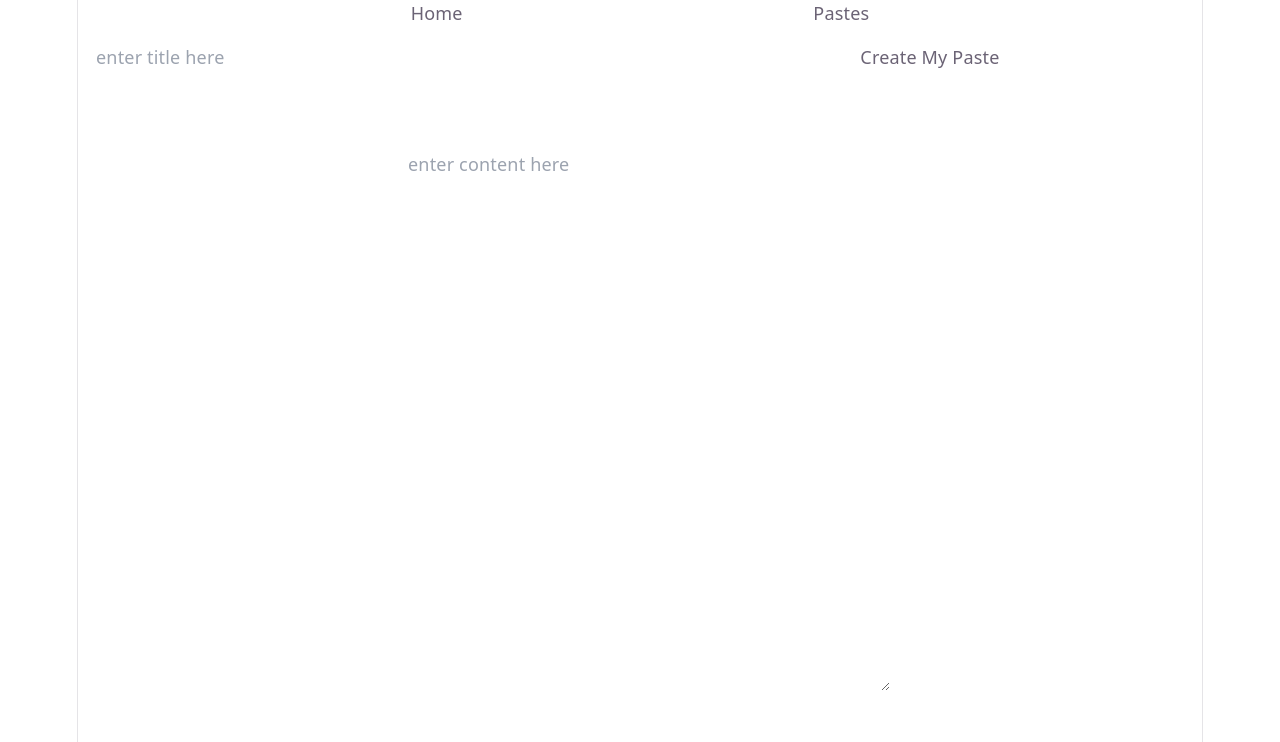
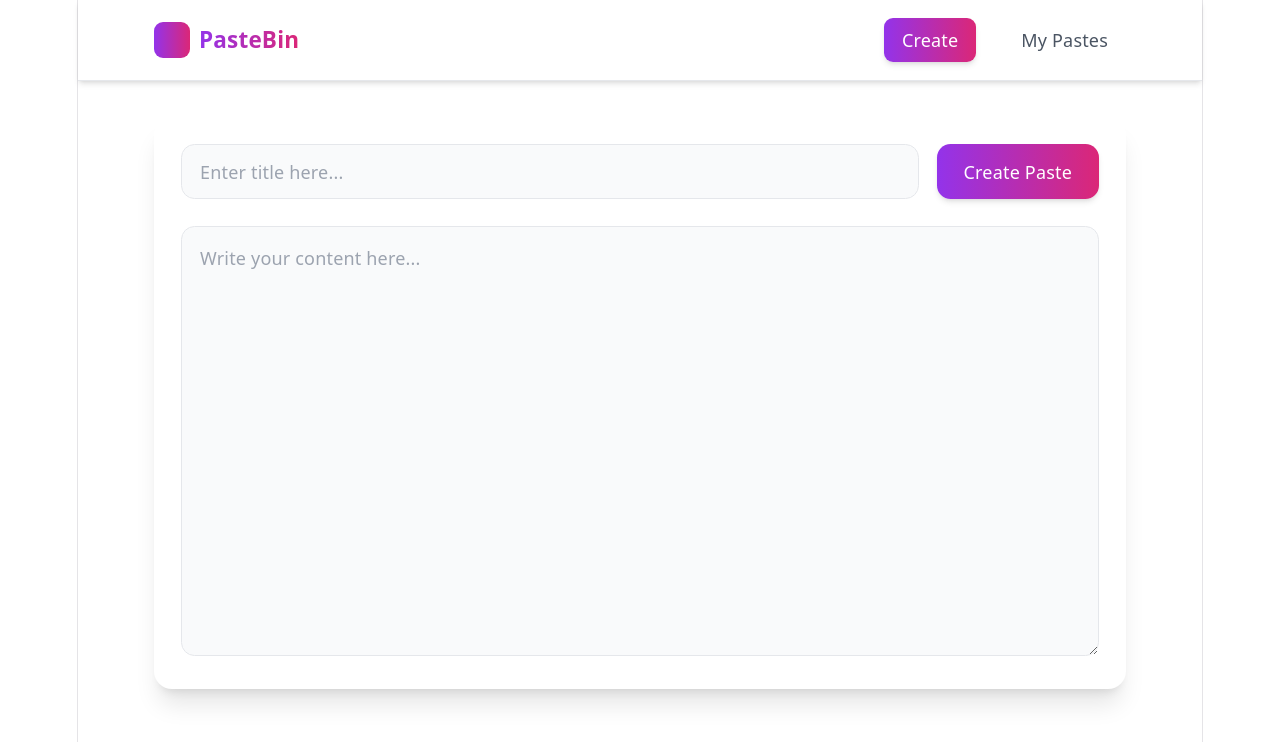
Before and after one commit to ashupal-career/PasteApp, a React (Vite) app in the folder paste-app/: page / in a window 1280 px wide. Shown: the top 742 px of the page. Built offline with nearby package versions, Linux system fonts and the light colour scheme.

Commit message:
Filly I has build a paste aap

```diff
--- a/paste-app/src/components/Home.jsx
+++ b/paste-app/src/components/Home.jsx
@@ -1,79 +1,81 @@
-import React, {useEffect, useState} from 'react'
+import React, { useEffect, useState } from 'react'
 import { useDispatch, useSelector } from 'react-redux';
 import { useSearchParams } from 'react-router-dom';
 import { addToPastes, updateToPastes } from '../redux/pasteSlice';
+import toast from 'react-hot-toast';
 
 const Home = () => {
-  const [title,setTitle] = useState('');
-  const [value,setValue] = useState('');
-  const [searchParams,setSearchParams] = useSearchParams();
+  const [title, setTitle] = useState('');
+  const [value, setValue] = useState('');
+  const [searchParams, setSearchParams] = useSearchParams();
   const pasteId = searchParams.get("pasteId")
   const dispatch = useDispatch();
   const allPastes = useSelector((state) => state.paste.pastes);
 
-  useEffect(() =>{
-      if(pasteId) {
+  useEffect(() => {
+    if (pasteId) {
       const paste = allPastes.find((p) => p._id === pasteId);
+      if (paste) {
         setTitle(paste.title);
         setValue(paste.content);
       }
-    }, [pasteId])
+    }
+  }, [pasteId, allPastes])
 
-  function createPaste()
-  {
-    const paste =
-    {
-      title: title,
+  function createPaste() {
+    if (!title.trim() && !value.trim()) {
+      toast.error("Please add some content!");
+      return;
+    }
+
+    const paste = {
+      title: title || "Untitled",
       content: value,
       _id: pasteId || Date.now().toString(36),
-      createAt: new Date().toISOString(),
+      createdAt: new Date().toISOString(), // FIXED: was createAt
     }
 
-    if(pasteId)
-    {
-      // Update
+    if (pasteId) {
       dispatch(updateToPastes(paste));
-    }
-    else
-    {
-      // Create
+    } else {
       dispatch(addToPastes(paste));
     }
 
-    // After creation or updation
     setTitle('');
     setValue('');
     setSearchParams({});
-
   }
 
   return (
-    <div>
-      <div className='flex flex-row gap-7 palce-content-between'>
+    <div className="max-w-4xl mx-auto px-4 py-8">
+      <div className="bg-white dark:bg-gray-800 rounded-2xl shadow-xl overflow-hidden">
+        <div className="p-6">
+          <div className="flex flex-col sm:flex-row gap-4 mb-6">
             <input
-          className='p-1 rounded-2xl mt-2 w-[66%] pl-4'
+              className="flex-1 px-4 py-3 rounded-xl border border-gray-200 dark:border-gray-700 bg-gray-50 dark:bg-gray-900 focus:outline-none focus:ring-2 focus:ring-purple-500 focus:border-transparent transition-all"
               type="text"
-          placeholder='enter title here'
+              placeholder="Enter title here..."
               value={title}
               onChange={(e) => setTitle(e.target.value)}
             />
-
             <button
               onClick={createPaste}
-          className='p-2 rounded-2xl mt-2'>
-          {
-            pasteId ? "Update My Paste" : "Create My Paste"
-          }
+              className="px-6 py-3 rounded-xl bg-gradient-to-r from-purple-600 to-pink-600 text-white font-medium hover:from-purple-700 hover:to-pink-700 transition-all duration-200 shadow-md hover:shadow-lg"
+            >
+              {pasteId ? "Update Paste" : "Create Paste"}
             </button>
           </div>
-      <div className='mt-8'>
+
+          <div>
             <textarea
-          className='rounded-2xl mt-4 min-w-[500px] p-4'
+              className="w-full rounded-xl border border-gray-200 dark:border-gray-700 bg-gray-50 dark:bg-gray-900 p-4 focus:outline-none focus:ring-2 focus:ring-purple-500 focus:border-transparent transition-all resize-y"
               value={value}
-          placeholder='enter content here'
+              placeholder="Write your content here..."
               onChange={(e) => setValue(e.target.value)}
-          rows={20}
+              rows={15}
             />
+          </div>
+        </div>
       </div>
     </div>
   )
--- a/paste-app/src/components/Navbar.jsx
+++ b/paste-app/src/components/Navbar.jsx
@@ -3,10 +3,44 @@ import { NavLink } from 'react-router-dom'
 
 const Navbar = () => {
   return (
-    <div className='flex flex-row gap-4 place-content-evenly'>
-        <NavLink to='/'>Home</NavLink>
-        <NavLink to='/pastes'>Pastes</NavLink>
-    </div>
+    <nav className="bg-white dark:bg-gray-900 shadow-md border-b border-gray-200 dark:border-gray-700 sticky top-0 z-50">
+      <div className="max-w-4xl mx-auto px-4">
+        <div className="flex justify-between items-center py-4">
+          <div className="flex items-center space-x-2">
+            <div className="w-8 h-8 bg-gradient-to-r from-purple-600 to-pink-600 rounded-lg"></div>
+            <span className="text-xl font-bold bg-gradient-to-r from-purple-600 to-pink-600 bg-clip-text text-transparent">
+              PasteBin
+            </span>
+          </div>
+          <div className="flex gap-6">
+            <NavLink
+              to="/"
+              className={({ isActive }) =>
+                `px-4 py-2 rounded-lg transition-all duration-200 font-medium ${
+                  isActive
+                    ? 'bg-gradient-to-r from-purple-600 to-pink-600 text-white shadow-md'
+                    : 'text-gray-600 dark:text-gray-300 hover:bg-gray-100 dark:hover:bg-gray-800'
+                }`
+              }
+            >
+              Create
+            </NavLink>
+            <NavLink
+              to="/pastes"
+              className={({ isActive }) =>
+                `px-4 py-2 rounded-lg transition-all duration-200 font-medium ${
+                  isActive
+                    ? 'bg-gradient-to-r from-purple-600 to-pink-600 text-white shadow-md'
+                    : 'text-gray-600 dark:text-gray-300 hover:bg-gray-100 dark:hover:bg-gray-800'
+                }`
+              }
+            >
+              My Pastes
+            </NavLink>
+          </div>
+        </div>
+      </div>
+    </nav>
   )
 }
 
--- a/paste-app/src/components/ViewPaste.jsx
+++ b/paste-app/src/components/ViewPaste.jsx
@@ -1,40 +1,68 @@
-import React, {useEffect, useState} from 'react'
-import { useDispatch, useSelector } from 'react-redux';
-import { useParams, useSearchParams } from 'react-router-dom';
-import { addToPastes, updateToPastes } from '../redux/pasteSlice';
-
+import React from 'react'
+import { useSelector } from 'react-redux';
+import { useParams, Link } from 'react-router-dom';
 
 const ViewPaste = () => {
+  const { id } = useParams();
+  const allPastes = useSelector((state) => state.paste.pastes);
+  const paste = allPastes.find((p) => p._id === id);
 
-  const {id} = useParams();
-
-  const allPastes = useSelector((state) => state.paste.pastes);
-
-  const paste = allPastes.filter((p) => p._id === id)[0];
+  if (!paste) {
+    return (
+      <div className="max-w-4xl mx-auto px-4 py-8 text-center">
+        <div className="bg-white dark:bg-gray-800 rounded-2xl shadow-xl p-8">
+          <h2 className="text-2xl font-bold text-gray-800 dark:text-white mb-4">Paste Not Found</h2>
+          <p className="text-gray-600 dark:text-gray-300 mb-6">The paste you're looking for doesn't exist or has been deleted.</p>
+          <Link
+            to="/"
+            className="inline-block px-6 py-3 rounded-xl bg-gradient-to-r from-purple-600 to-pink-600 text-white font-medium hover:from-purple-700 hover:to-pink-700 transition-all"
+          >
+            Create New Paste
+          </Link>
+        </div>
+      </div>
+    );
+  }
 
   return (
-    <div>
-      <div className='flex flex-row gap-7 palce-content-between'>
+    <div className="max-w-4xl mx-auto px-4 py-8">
+      <div className="bg-white dark:bg-gray-800 rounded-2xl shadow-xl overflow-hidden">
+        <div className="p-6">
+          <div className="mb-6">
             <input
-          className='p-1 rounded-2xl mt-2 w-[66%] pl-4'
+              className="w-full px-4 py-3 rounded-xl border border-gray-200 dark:border-gray-700 bg-gray-50 dark:bg-gray-900 text-gray-800 dark:text-white font-semibold cursor-default"
               type="text"
-          placeholder='enter title here'
-          value={paste.title}
+              value={paste.title || "Untitled"}
               disabled
-          onChange={(e) => setTitle(e.target.value)}
+              readOnly
             />
+          </div>
 
-
-      </div>
-      <div className='mt-8'>
+          <div className="mb-6">
             <textarea
-          className='rounded-2xl mt-4 min-w-[500px] p-4'
+              className="w-full rounded-xl border border-gray-200 dark:border-gray-700 bg-gray-50 dark:bg-gray-900 p-4 text-gray-700 dark:text-gray-300 cursor-default resize-none"
               value={paste.content}
-          placeholder='enter content here'
               disabled
-          onChange={(e) => setValue(e.target.value)}
+              readOnly
               rows={20}
             />
+          </div>
+
+          <div className="flex gap-3">
+            <Link
+              to={`/?pasteId=${paste._id}`}
+              className="px-6 py-3 rounded-xl bg-blue-500 text-white font-medium hover:bg-blue-600 transition-colors"
+            >
+              Edit This Paste
+            </Link>
+            <Link
+              to="/"
+              className="px-6 py-3 rounded-xl bg-gray-500 text-white font-medium hover:bg-gray-600 transition-colors"
+            >
+              Create New
+            </Link>
+          </div>
+        </div>
       </div>
     </div>
   )
--- a/paste-app/src/redux/pasteSlice.js
+++ b/paste-app/src/redux/pasteSlice.js
@@ -13,8 +13,12 @@ export const pasteSlice = createSlice({
   reducers: {
     addToPastes: (state, action) => {
       const paste = action.payload;
-
-      // Add a check-: Paste already exists case
+      // Check if paste already exists
+      const existing = state.pastes.find((item) => item._id === paste._id);
+      if (existing) {
+        toast.error("Paste already exists!");
+        return;
+      }
       state.pastes.push(paste)
       localStorage.setItem("pastes", JSON.stringify(state.pastes));
       toast.success("Paste Created Successfully")
@@ -27,25 +31,25 @@ export const pasteSlice = createSlice({
       if (index >= 0) {
         state.pastes[index] = paste;
         localStorage.setItem("pastes", JSON.stringify(state.pastes))
-        toast.success("{Paste updated")
+        toast.success("Paste updated successfully")
       }
     },
 
     removeFromPastes: (state, action) => {
       const pasteId = action.payload;
-      console.log(pasteId);
       const index = state.pastes.findIndex((item) => item._id === pasteId);
 
       if (index >= 0) {
-        state.pastes.splice = (index, 1);
+        state.pastes.splice(index, 1); // FIXED: was splice = (index, 1)
         localStorage.setItem("pastes", JSON.stringify(state.pastes));
-        toast.success("Paste delete");
+        toast.success("Paste deleted successfully");
       }
     },
 
     resetToPastes: (state, action) => {
       state.pastes = []
       localStorage.removeItem("pastes")
+      toast.success("All pastes cleared")
     },
   },
 });
```
Also changed, not shown: paste-app/src/components/Paste.jsx (+97 -37 lines). Lines whose indentation alone changed are shown as unchanged.
